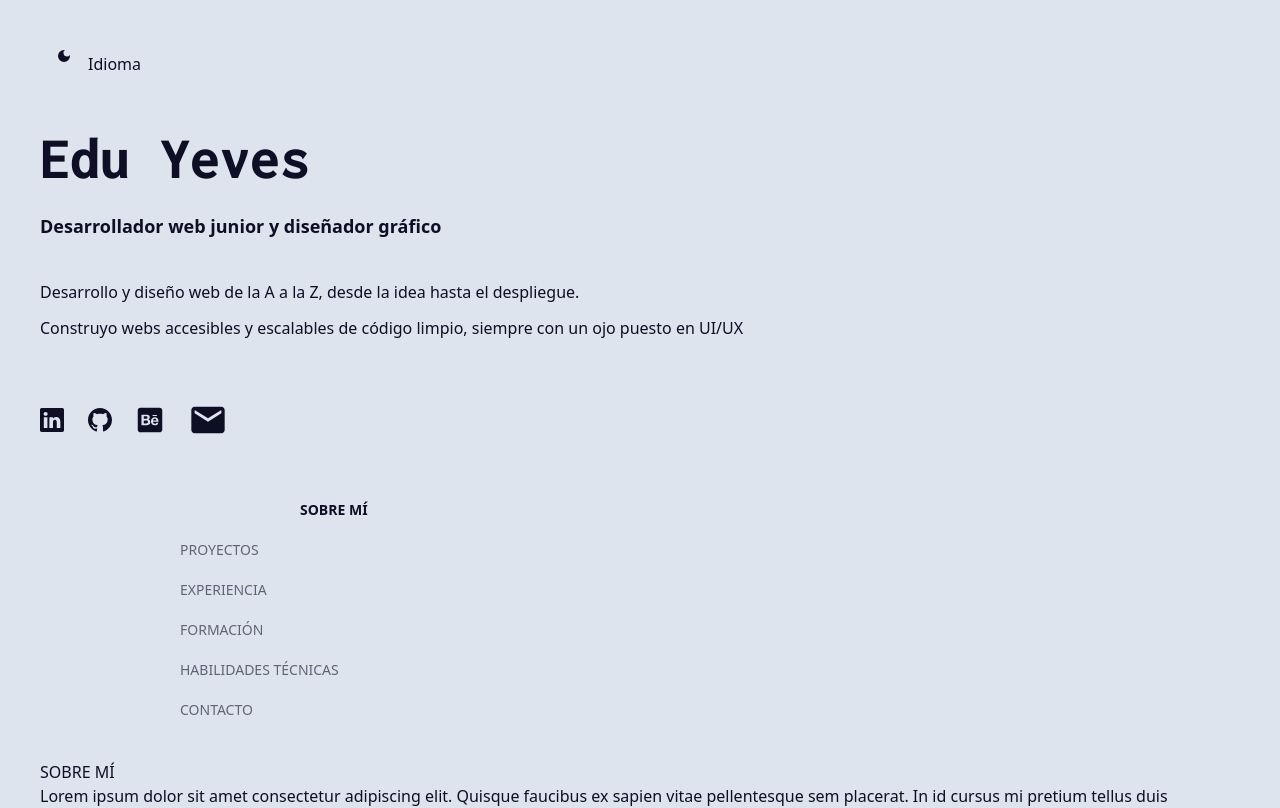
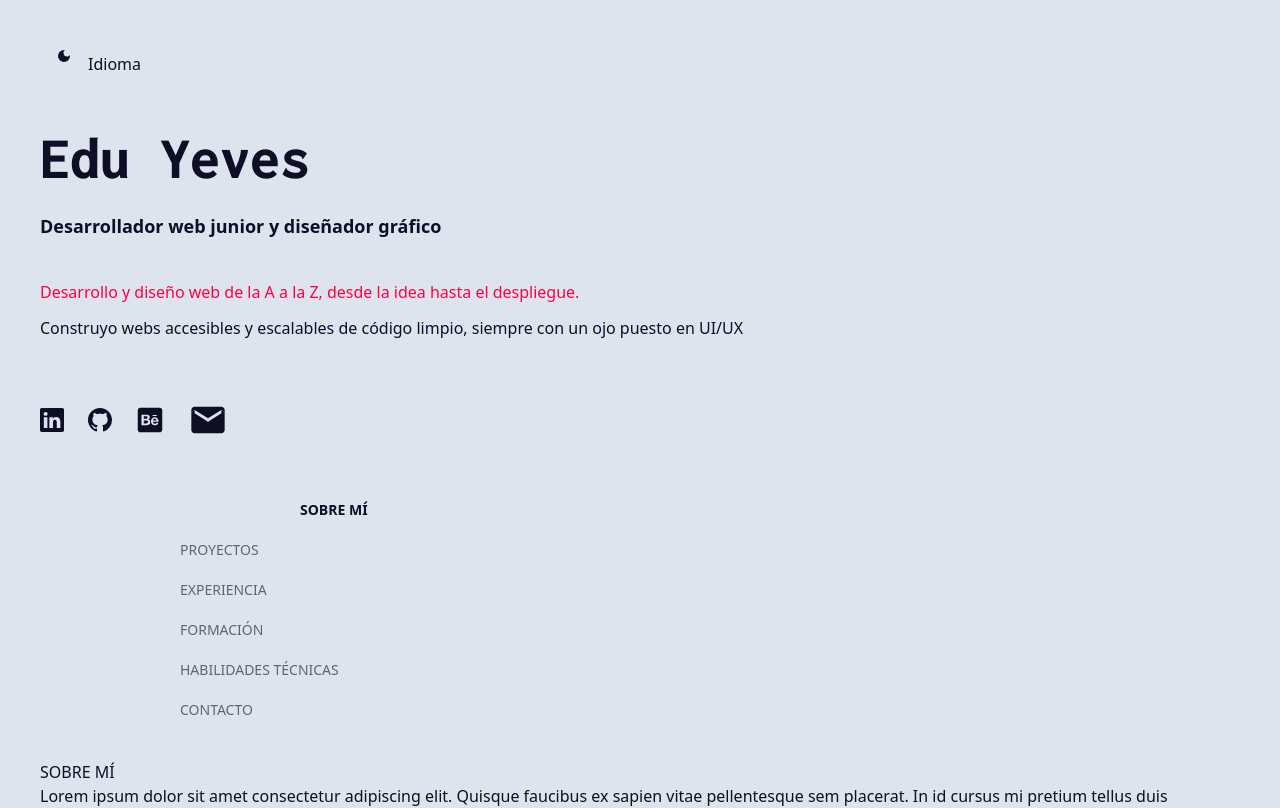
Before and after one commit to Yevestevez/eduyeves-dev, a React (Vite) app: page / in a window 1280 px wide. Shown: the top 808 px of the page. Built offline with nearby package versions, Linux system fonts and the light colour scheme.

Commit message:
Update styles

```diff
--- a/src/App.jsx
+++ b/src/App.jsx
@@ -34,7 +34,7 @@ function App() {
                     </p>
                 </hgroup>
                 <div className="flex flex-col gap-3">
-                    <p>
+                    <p className="accent">
                         Desarrollo y diseño web de la A a la Z, desde la idea
                         hasta el despliegue.
                     </p>
--- a/src/style.css
+++ b/src/style.css
@@ -66,11 +66,13 @@
     :root {
         --color-text: var(--color-space-indigo-900);
         --color-bg: var(--color-pale-sky-100);
+        --color-accent: var(--color-bubblegum-pink-500);
     }
 
     .dark {
         --color-text: var(--color-pale-sky-100);
         --color-bg: var(--color-space-indigo-900);
+        --color-accent: var(--color-emerald-500);
     }
 
     body {
@@ -85,13 +87,12 @@
     .bg-primary {
         background-color: var(--color-bg);
     }
+    .accent {
+        color: var(--color-accent);
+    }
 }
 
 body {
     background-color: var(--color-bg);
     color: var(--color-text);
 }
-
-button:hover {
-    color: var(--color-emerald-500);
-}
```
